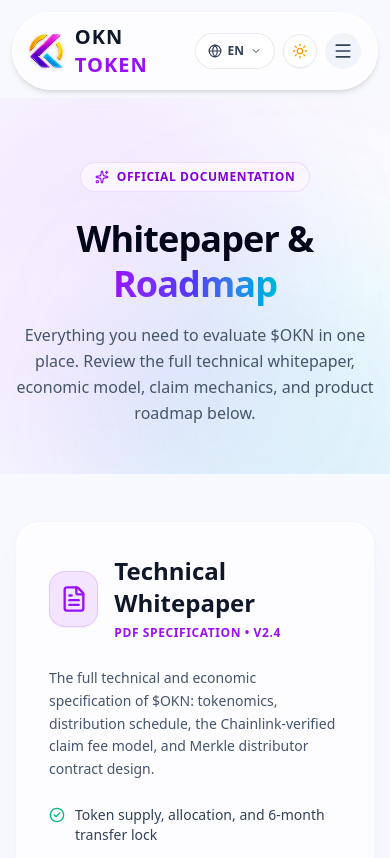
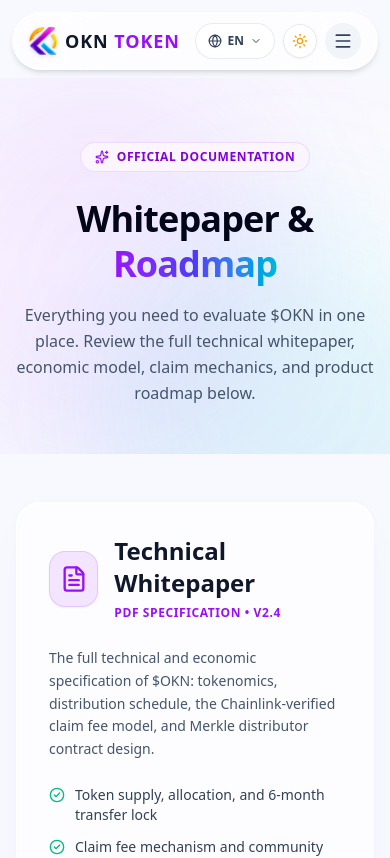
Before and after one commit to lovethmykel-ui/okntoken, a Next.js app: page /documents in a window 390 px wide. Shown: the top 858 px of the page. Built offline with nearby package versions, Linux system fonts and the light colour scheme.

Commit message:
Fix mobile logo wrapping and add functional Google Translate integration

```diff
--- a/src/app/layout.tsx
+++ b/src/app/layout.tsx
@@ -97,8 +97,19 @@
             `,
           }}
         />
+        <script type="text/javascript" src="//translate.google.com/translate_a/element.js?cb=googleTranslateElementInit" />
+        <script
+          dangerouslySetInnerHTML={{
+            __html: `
+              function googleTranslateElementInit() {
+                new google.translate.TranslateElement({pageLanguage: 'en', autoDisplay: false}, 'google_translate_element');
+              }
+            `,
+          }}
+        />
       </head>
       <body className="min-h-screen bg-[#F8F9FE] dark:bg-[#06070B] text-slate-900 dark:text-slate-100 font-sans antialiased selection:bg-purple-500/20 selection:text-purple-900 transition-colors duration-500">
+        <div id="google_translate_element" style={{ display: 'none' }}></div>
         <ThemeProvider>{children}</ThemeProvider>
       </body>
     </html>
--- a/src/components/ui/BrandLockup.tsx
+++ b/src/components/ui/BrandLockup.tsx
@@ -11,35 +11,34 @@
 
 export function BrandLockup({ className = "", size = "md", dark = false }: BrandLockupProps) {
   const iconSizes = {
-    sm: 28,
-    md: 36,
-    lg: 48,
+    sm: "w-6 h-6",
+    md: "w-7 h-7 md:w-9 md:h-9",
+    lg: "w-10 h-10 md:w-12 md:h-12",
   };
 
   const textSizes = {
     sm: "text-base tracking-wider",
-    md: "text-xl tracking-wider",
-    lg: "text-2xl tracking-widest",
+    md: "text-lg md:text-xl tracking-wider",
+    lg: "text-xl md:text-2xl tracking-widest",
   };
 
   return (
     <Link
       href="#hero"
-      className={`inline-flex items-center gap-3 group transition-opacity hover:opacity-90 ${className}`}
+      className={`inline-flex items-center gap-2 md:gap-3 group transition-opacity hover:opacity-90 ${className}`}
     >
-      <div className="relative flex items-center justify-center">
+      <div className={`relative flex items-center justify-center shrink-0 ${iconSizes[size]}`}>
         <Image
           src="/brand/OKN_logo_mark_transparent.png"
           alt="OKN Token Mark"
-          width={iconSizes[size]}
-          height={iconSizes[size]}
+          fill
           className="object-contain drop-shadow-sm transition-transform duration-300 group-hover:scale-105"
           priority
         />
       </div>
-      <div className="flex flex-col">
+      <div className="flex flex-col justify-center">
         <span
-          className={`font-heading font-extrabold uppercase ${textSizes[size]} ${
+          className={`font-heading font-extrabold uppercase whitespace-nowrap leading-none ${textSizes[size]} ${
             dark ? "text-white" : "text-slate-900 dark:text-white"
           }`}
         >
--- a/src/components/ui/LanguageSelector.tsx
+++ b/src/components/ui/LanguageSelector.tsx
@@ -1,6 +1,6 @@
 "use client";
 
-import React, { useState } from "react";
+import React, { useState, useEffect } from "react";
 import { Globe, ChevronDown } from "lucide-react";
 import { motion, AnimatePresence } from "framer-motion";
 
@@ -13,8 +13,24 @@
     { code: "es", label: "Español" },
     { code: "fr", label: "Français" },
     { code: "de", label: "Deutsch" },
-    { code: "zh", label: "中文" },
+    { code: "zh-CN", label: "中文" },
   ];
+
+  const handleLanguageChange = (code: string) => {
+    setSelectedLang(code);
+    setIsOpen(false);
+
+    // Trigger Google Translate
+    try {
+      const select = document.querySelector(".goog-te-combo") as HTMLSelectElement;
+      if (select) {
+        select.value = code;
+        select.dispatchEvent(new Event("change"));
+      }
+    } catch (e) {
+      console.error("Google Translate not loaded yet");
+    }
+  };
 
   return (
     <div className="relative">
@@ -24,7 +40,7 @@
         className="inline-flex min-h-[36px] items-center gap-1.5 rounded-full border border-slate-200/80 dark:border-white/15 bg-white/80 dark:bg-white/5 px-3 py-1.5 text-xs font-semibold text-slate-700 dark:text-slate-200 transition-all hover:bg-slate-100 dark:hover:bg-white/10 active:scale-[0.97] backdrop-blur-md"
       >
         <Globe className="w-3.5 h-3.5" />
-        <span className="uppercase">{selectedLang}</span>
+        <span className="uppercase">{selectedLang === "zh-CN" ? "zh" : selectedLang}</span>
         <ChevronDown className={`w-3 h-3 transition-transform ${isOpen ? "rotate-180" : ""}`} />
       </button>
 
@@ -46,10 +62,7 @@
                 {languages.map((lang) => (
                   <button
                     key={lang.code}
-                    onClick={() => {
-                      setSelectedLang(lang.code);
-                      setIsOpen(false);
-                    }}
+                    onClick={() => handleLanguageChange(lang.code)}
                     className={`px-4 py-2 text-left text-xs font-semibold hover:bg-slate-100 dark:hover:bg-white/10 transition-colors ${
                       selectedLang === lang.code
                         ? "text-purple-600 dark:text-purple-400 bg-purple-50 dark:bg-purple-900/20"
```
